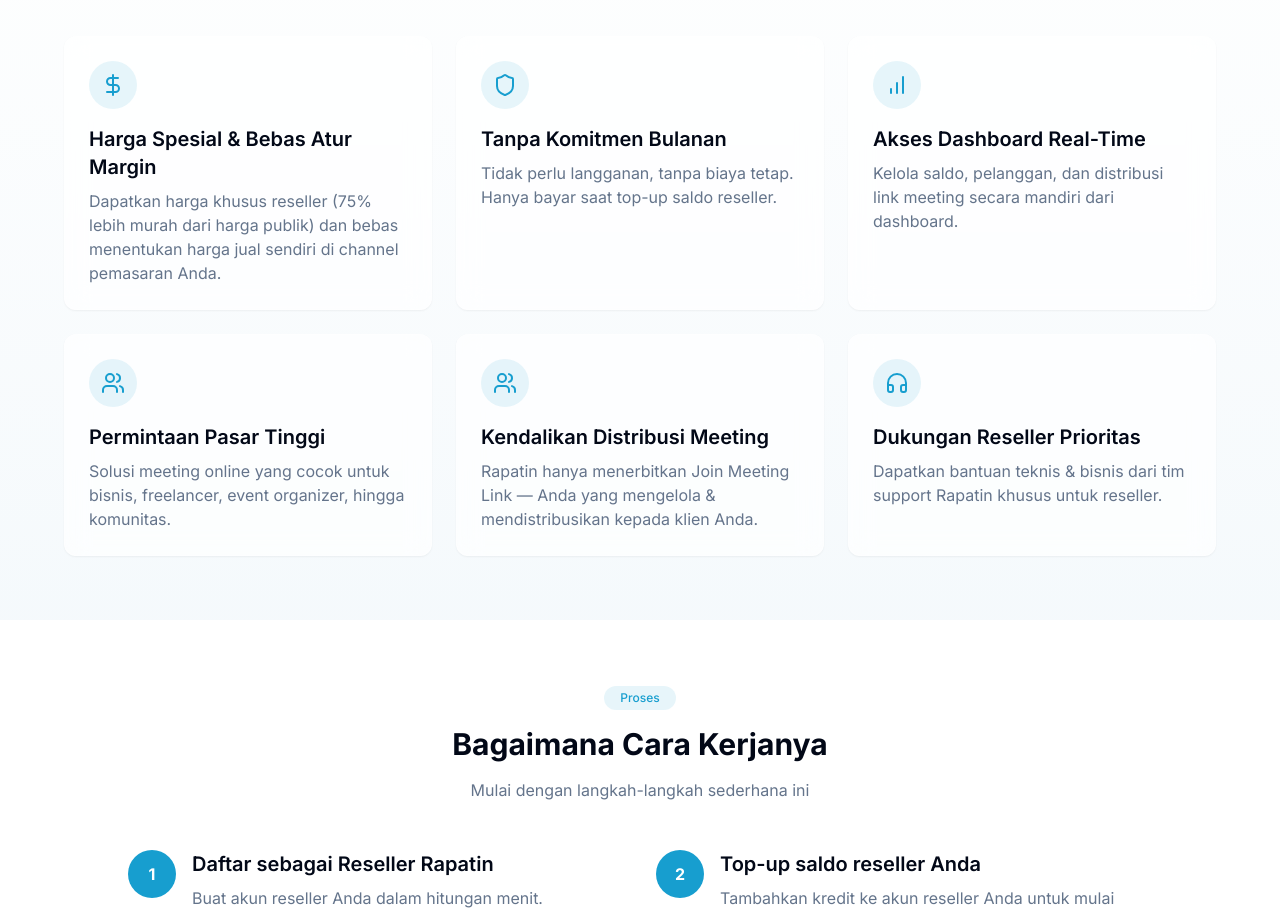
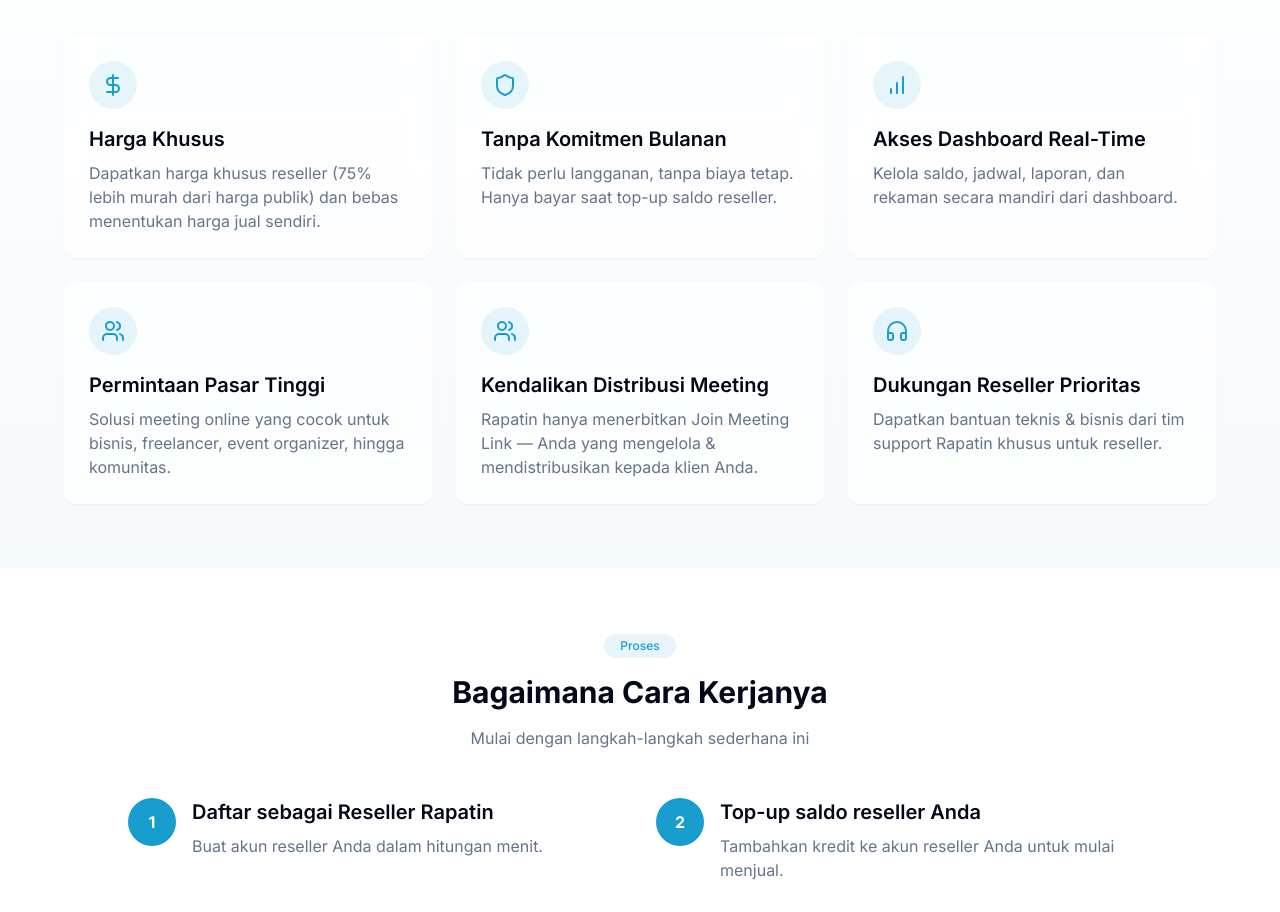
Before and after one commit to furdigicode/web-rapatin, a React (Vite) app: page /menjadi-reseller in a window 1280 px wide. Shown: the part 1180-2092 px from the top of the page. Built offline with nearby package versions, Linux system fonts and the light colour scheme.

Commit message:
Code edited in Lovable Code Editor
Edited UI in Lovable

```diff
--- a/src/pages/MenjadiReseller.tsx
+++ b/src/pages/MenjadiReseller.tsx
@@ -16,8 +16,8 @@ const MenjadiReseller = () => {
   };
   const benefits = [{
     icon: <DollarSign className="h-6 w-6" />,
-    title: "Harga Spesial & Bebas Atur Margin",
-    description: "Dapatkan harga khusus reseller (75% lebih murah dari harga publik) dan bebas menentukan harga jual sendiri di channel pemasaran Anda."
+    title: "Harga Khusus",
+    description: "Dapatkan harga khusus reseller (75% lebih murah dari harga publik) dan bebas menentukan harga jual sendiri."
   }, {
     icon: <Shield className="h-6 w-6" />,
     title: "Tanpa Komitmen Bulanan",
@@ -25,7 +25,7 @@ const MenjadiReseller = () => {
   }, {
     icon: <ChartBar className="h-6 w-6" />,
     title: "Akses Dashboard Real-Time",
-    description: "Kelola saldo, pelanggan, dan distribusi link meeting secara mandiri dari dashboard."
+    description: "Kelola saldo, jadwal, laporan, dan rekaman secara mandiri dari dashboard."
   }, {
     icon: <Users className="h-6 w-6" />,
     title: "Permintaan Pasar Tinggi",
```
